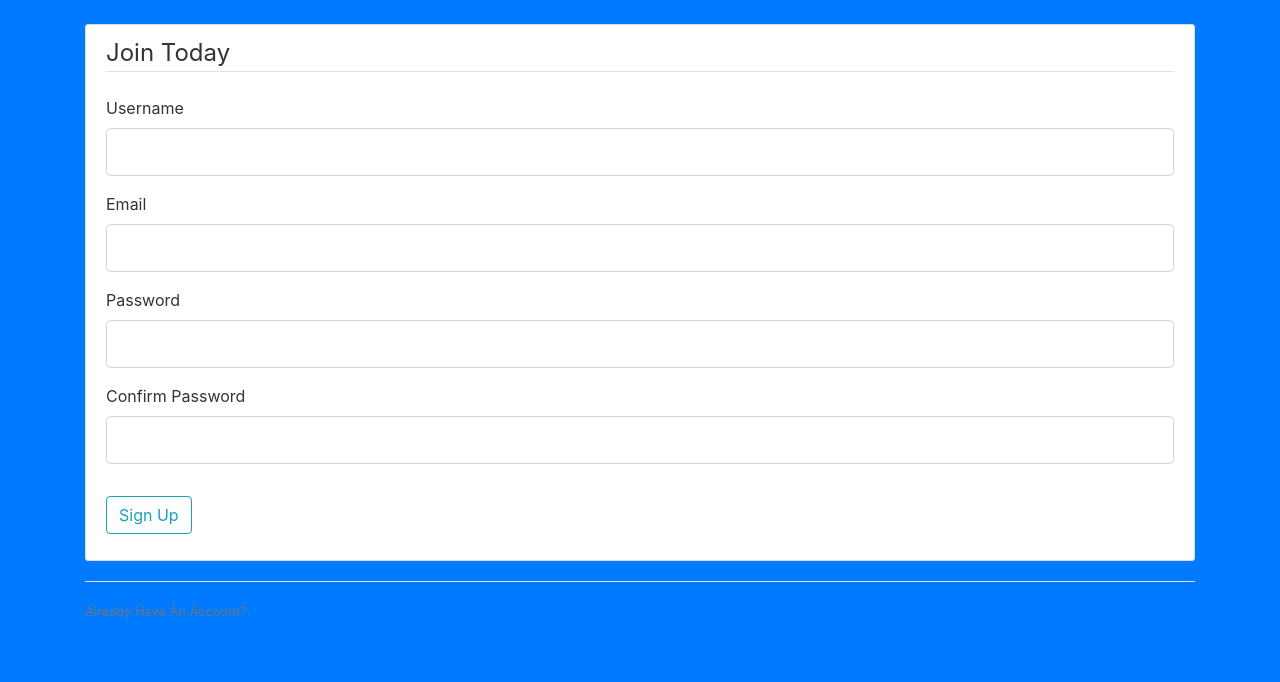
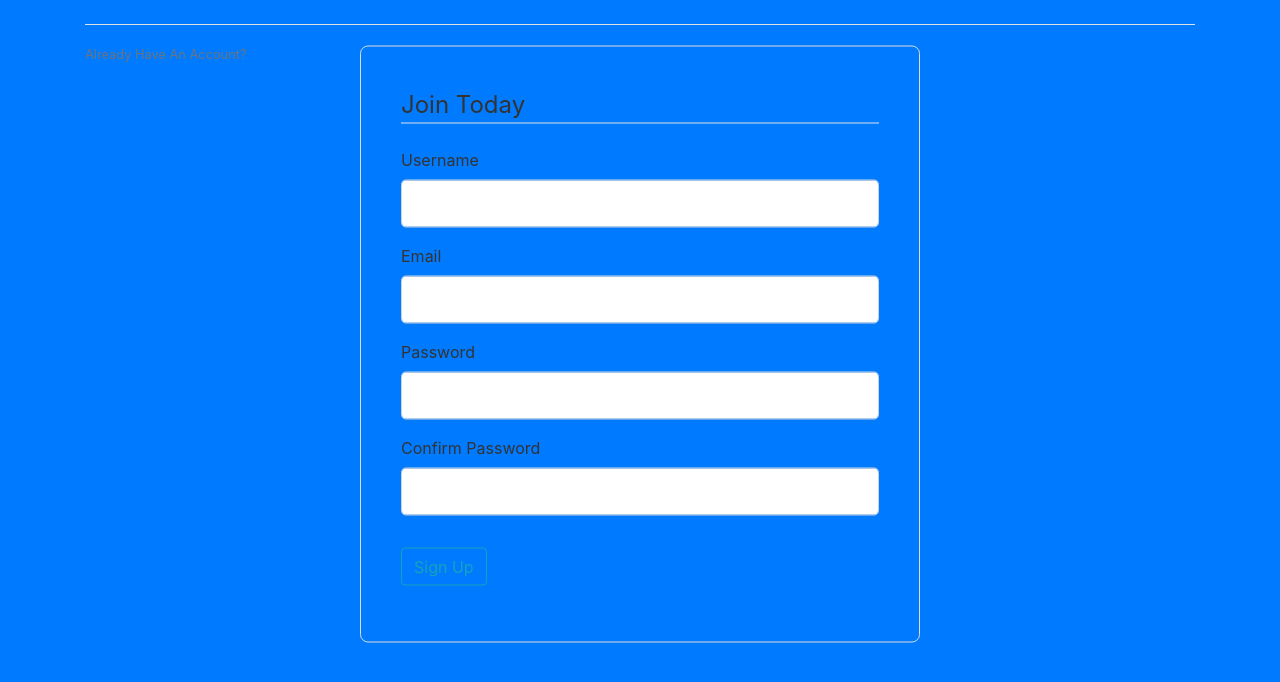
Before and after one commit to RoshanB392/grievance_portal, a Flask app: page /register in a window 1280 px wide. Shown: the part 56-738 px from the top of the page. Run offline with Flask 2, Linux system fonts and the light colour scheme; some libraries are stand-ins or nearby versions.

Commit message:
precaution shoot

```diff
--- a/form.py
+++ b/form.py
@@ -1,6 +1,7 @@
 from flask_wtf import FlaskForm
 from wtforms import StringField, PasswordField, SubmitField, BooleanField
 from wtforms.validators import DataRequired, Length, Email, EqualTo
+
 
 # Registration Form
 class RegistrationForm(FlaskForm):
--- a/static/style.css
+++ b/static/style.css
@@ -78,3 +78,18 @@ margin-bottom: 16px;
 .account-heading {
 font-size: 2.5rem;
 }
+
+
+.box {
+    position: absolute;
+    top: 50%;
+    left: 50%;
+    transform: translate(-50%, -50%);
+    width: 35rem;
+    padding: 2.5rem;
+    box-sizing: border-box;
+    border: 1px solid #dadce0;
+    -webkit-border-radius: 8px;
+    border-radius: 8px;
+
+}
--- a/templates/layout.html
+++ b/templates/layout.html
@@ -1,4 +1,5 @@
 <!DOCTYPE html>
+
 <html lang="en">
 
 <head>
@@ -53,7 +54,9 @@
     </header>
 
     <main role="main" class="container">
-    {%block content%}{% endblock content %}
+
+        {%block content%}{% endblock content %}
+
     </main>
 
 
--- a/templates/register.html
+++ b/templates/register.html
@@ -2,7 +2,8 @@
 
 {% block content %}
 
-<div class="content-section">
+<!-- <div class="content-section" class="box"> -->
+<div class="box" class="content-section">
     <form method="POST" action="">
         {{ form.hidden_tag() }}
         <fieldset class="form-group">
```
